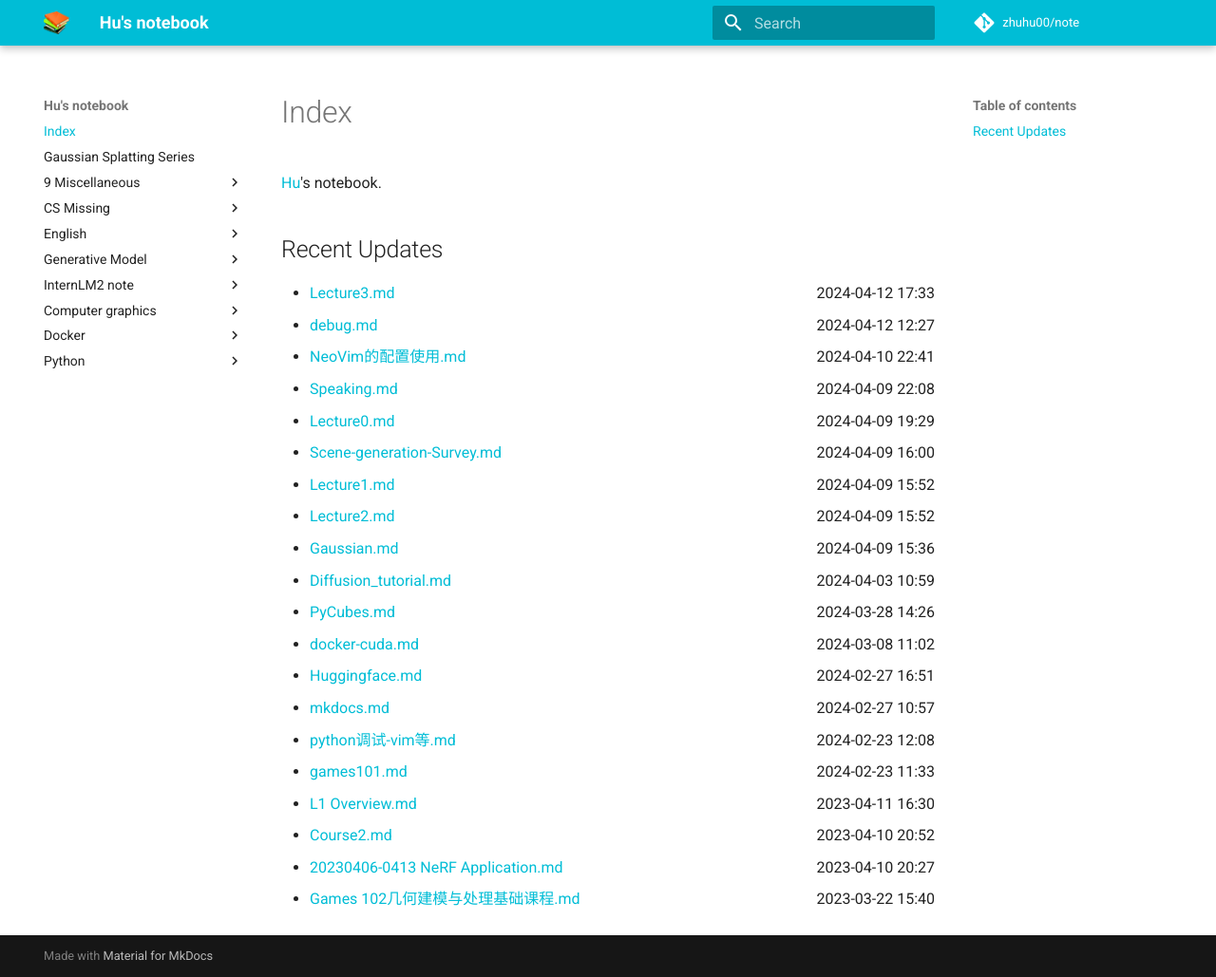
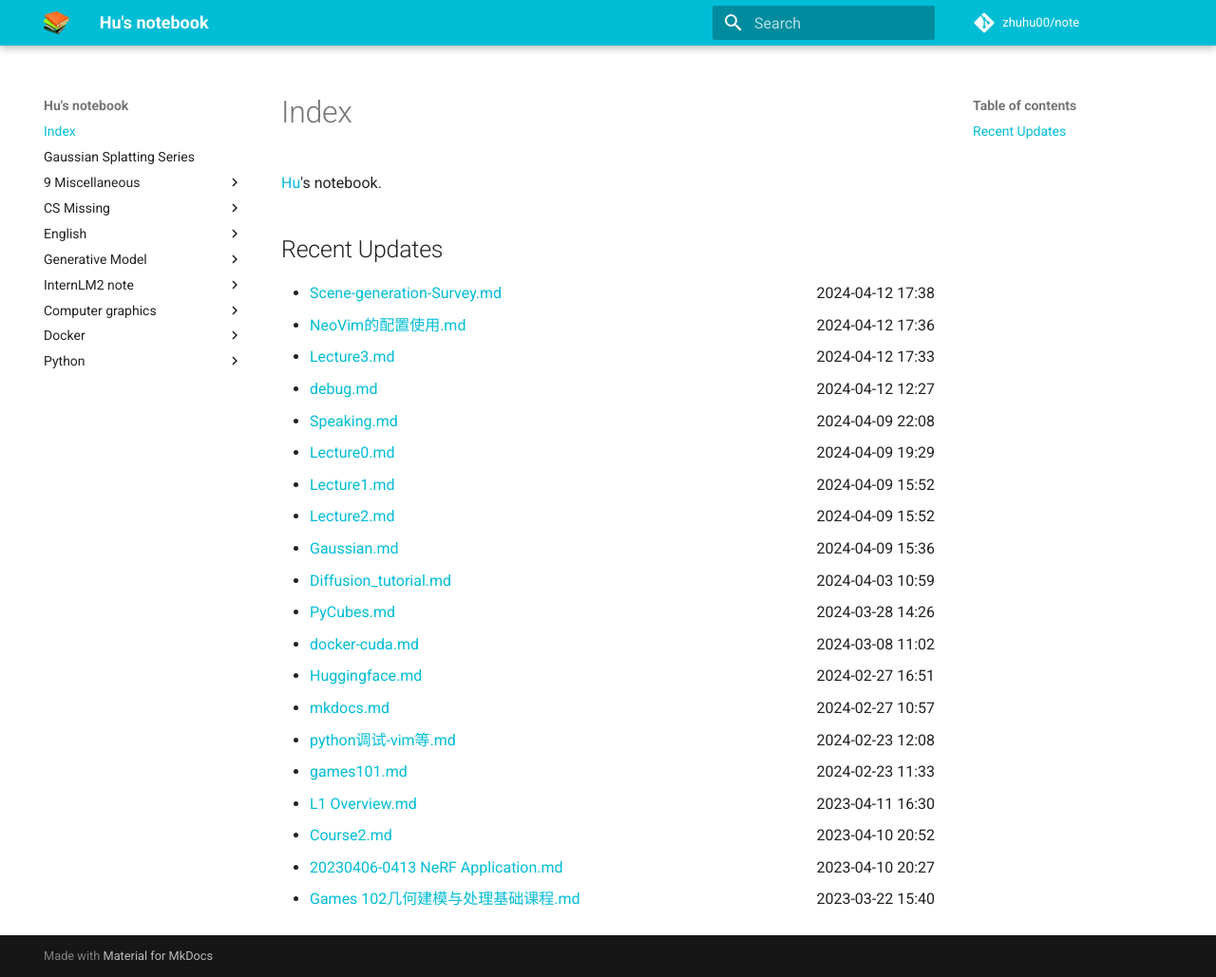
Before and after one commit to zhuhu00/note, an MkDocs documentation site: the page built from docs/index.md, in a window 1280 px wide and 1029 px high. Shown: the whole window at 95% size. Built offline with MkDocs 1.6.1 and Material for MkDocs 9.7.7, drawn with Linux system fonts in a browser that asks for light colours; comment, search, counter and statistics services are not loaded.

Commit message:
update recent

```diff
--- a/docs/index.md
+++ b/docs/index.md
@@ -4,20 +4,20 @@
 [Hu](https://zhuhu00.top/)'s notebook.
 
 ## Recent Updates
+- [Scene-generation-Survey.md](Generative Model/Scene-generation-Survey/) <span style="float: right;">2024-04-12 17:38</span>
+- [NeoVim的配置使用.md](CS Missing/NeoVim的配置使用/) <span style="float: right;">2024-04-12 17:36</span>
 - [Lecture3.md](InternLM2-note/Lecture3/) <span style="float: right;">2024-04-12 17:33</span>
 - [debug.md](CS Missing/debug/) <span style="float: right;">2024-04-12 12:27</span>
-- [NeoVim的配置使用.md](CS Missing/NeoVim的配置使用/) <span style="float: right;">2024-04-10 22:41</span>
 - [Speaking.md](English/Speaking/) <span style="float: right;">2024-04-09 22:08</span>
 - [Lecture0.md](InternLM2-note/Lecture0/) <span style="float: right;">2024-04-09 19:29</span>
-- [Scene-generation-Survey.md](Scene-generation-Survey/) <span style="float: right;">2024-04-09 16:00</span>
 - [Lecture1.md](InternLM2-note/Lecture1/) <span style="float: right;">2024-04-09 15:52</span>
 - [Lecture2.md](InternLM2-note/Lecture2/) <span style="float: right;">2024-04-09 15:52</span>
 - [Gaussian.md](Gaussian/) <span style="float: right;">2024-04-09 15:36</span>
-- [Diffusion_tutorial.md](Diffusion_tutorial/) <span style="float: right;">2024-04-03 10:59</span>
+- [Diffusion_tutorial.md](Generative Model/Diffusion_tutorial/) <span style="float: right;">2024-04-03 10:59</span>
 - [PyCubes.md](python/PyCubes/) <span style="float: right;">2024-03-28 14:26</span>
 - [docker-cuda.md](docker/docker-cuda/) <span style="float: right;">2024-03-08 11:02</span>
-- [Huggingface.md](Huggingface/) <span style="float: right;">2024-02-27 16:51</span>
-- [mkdocs.md](mkdocs/) <span style="float: right;">2024-02-27 10:57</span>
+- [Huggingface.md](CS Missing/Huggingface/) <span style="float: right;">2024-02-27 16:51</span>
+- [mkdocs.md](9-Miscellaneous/mkdocs/) <span style="float: right;">2024-02-27 10:57</span>
 - [python调试-vim等.md](Computer Graphics/games102/python调试-vim等/) <span style="float: right;">2024-02-23 12:08</span>
 - [games101.md](Computer Graphics/games101/) <span style="float: right;">2024-02-23 11:33</span>
 - [L1 Overview.md](Computer Graphics/CMU-16-825-Learning for 3D Vision/L1 Overview/) <span style="float: right;">2023-04-11 16:30</span>
```
